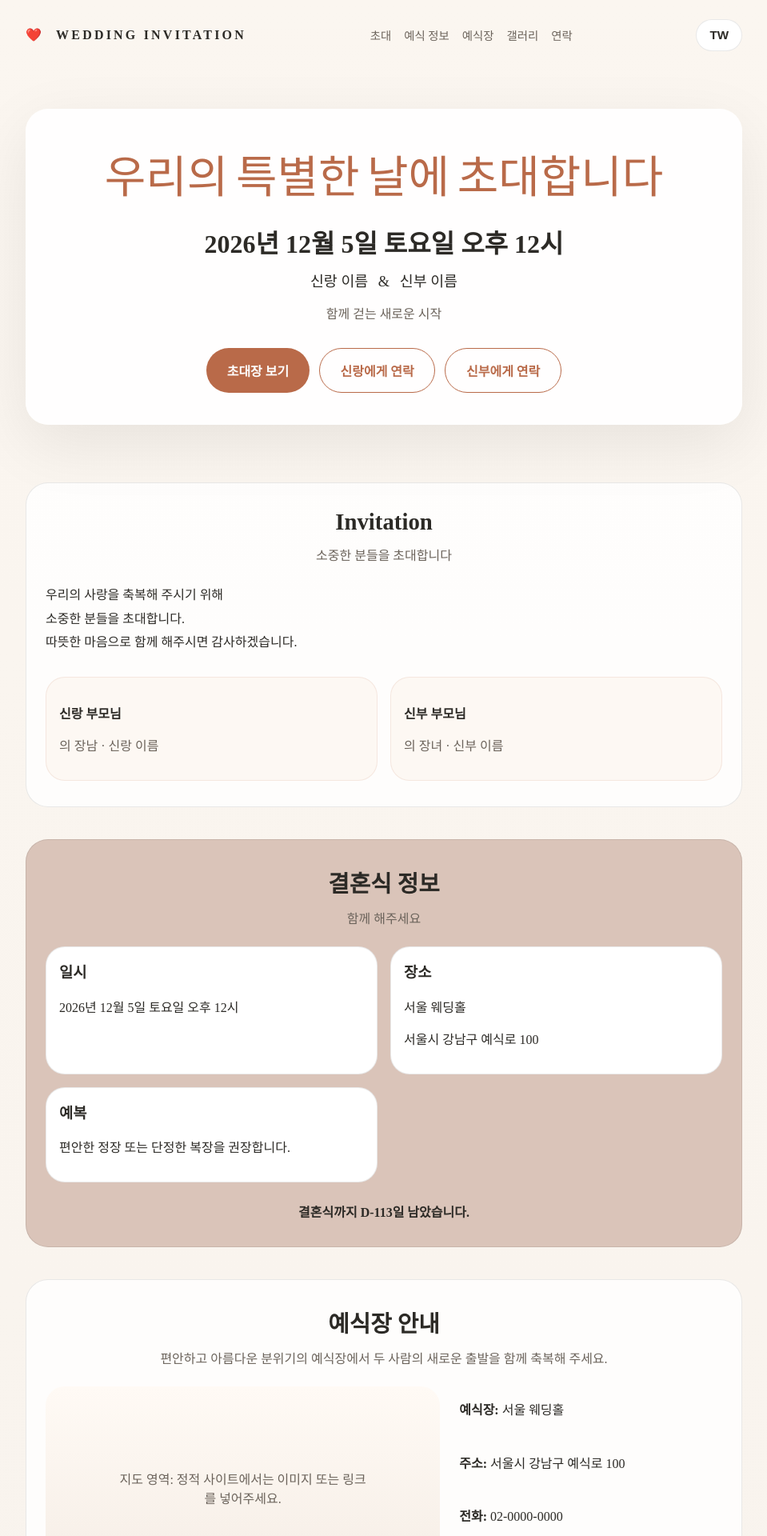
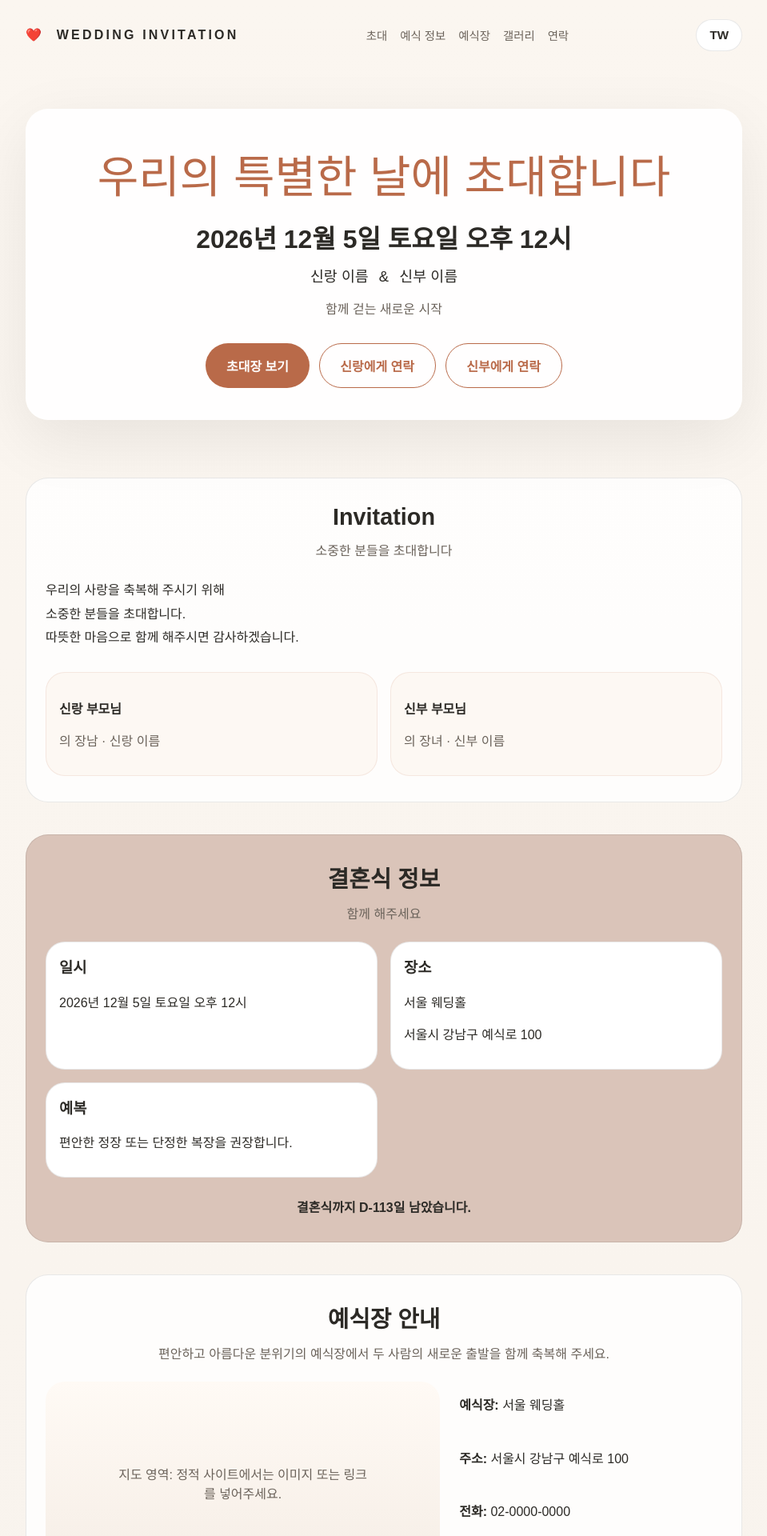
Before and after one commit to hyunwoooh5/wedding-invitation, a Jekyll site: the page built from index.html, in a window 1280 px wide. Shown: the top 1920 px of the page at 80% size, without its empty margins (160-1119 px from the left). Built offline with Jekyll 4.4.1, drawn with Linux system fonts in a browser that asks for light colours; some web fonts are replaced.

Commit message:
change fonts

```diff
--- a/_layouts/default.html
+++ b/_layouts/default.html
@@ -12,7 +12,8 @@
     <meta property="og:image" content="{{ site.url }}{{ site.baseurl }}/assets/images/preview.png" />
     <link rel="preconnect" href="https://fonts.googleapis.com" />
     <link rel="preconnect" href="https://fonts.gstatic.com" crossorigin />
-    <link rel="stylesheet" href="https://fonts.googleapis.com/css2?family=Great+Vibes&family=Noto+Serif+KR:wght@300;400;600;700&display=swap" />
+    <link rel="stylesheet" href="https://fonts.googleapis.com/css2?family=Great+Vibes&family=Noto+Serif+TC:wght@300;400;600;700&display=swap" />
+    <link rel="stylesheet" href="https://cdn.jsdelivr.net/gh/orioncactus/pretendard/dist/web/static/pretendard.css" />
     <link rel="stylesheet" href="{{ site.baseurl }}/assets/css/style.css" />
   </head>
   <body>
--- a/assets/css/style.css
+++ b/assets/css/style.css
@@ -9,7 +9,7 @@
   --accent-soft: #dac4b9;
   --border: rgba(44, 42, 38, 0.1);
   --radius: 28px;
-  font-family: 'Noto Serif KR', serif;
+  font-family: 'Pretendard', sans-serif;
 }
 
 * {
@@ -21,6 +21,18 @@ body {
   min-height: 100vh;
   background: linear-gradient(180deg, #fbf6f0 0%, #f7f2ec 100%);
   color: var(--text);
+}
+
+html.lang-ko {
+  font-family: 'Pretendard', sans-serif;
+}
+
+html.lang-tw {
+  font-family: 'Noto Serif TC', serif;
+}
+
+html.lang-en {
+  font-family: 'Great Vibes', cursive;
 }
 
 img {
@@ -102,10 +114,18 @@ a {
 }
 
 .cover-title {
-  font-family: 'Great Vibes', cursive;
+  font-family: 'Pretendard', sans-serif;
   font-size: 3.5rem;
   margin: 0;
   color: var(--accent);
+}
+
+html.lang-tw .cover-title {
+  font-family: 'Noto Serif TC', serif;
+}
+
+html.lang-en .cover-title {
+  font-family: 'Great Vibes', cursive;
 }
 
 .cover-date {
--- a/assets/js/main.js
+++ b/assets/js/main.js
@@ -3,6 +3,7 @@ document.addEventListener('DOMContentLoaded', function () {
   const defaultLang = 'ko';
   const supportedLangs = ['ko', 'tw'];
   const htmlLangByLanguage = { ko: 'ko', tw: 'zh-Hant-TW' };
+  const languageClassByLanguage = { ko: 'lang-ko', tw: 'lang-tw' };
   const galleryLightbox = document.getElementById('gallery-lightbox');
   const galleryLightboxImage = galleryLightbox?.querySelector('.gallery-lightbox-image');
   const galleryImages = Array.from(document.querySelectorAll('.gallery-item img'));
@@ -41,6 +42,7 @@ document.addEventListener('DOMContentLoaded', function () {
     }
 
     document.documentElement.lang = htmlLangByLanguage[lang];
+    document.documentElement.className = languageClassByLanguage[lang];
     localStorage.setItem('preferredLang', lang);
 
     document.querySelectorAll('[data-key]').forEach((element) => {
```
Also changed, not shown: README.md.
